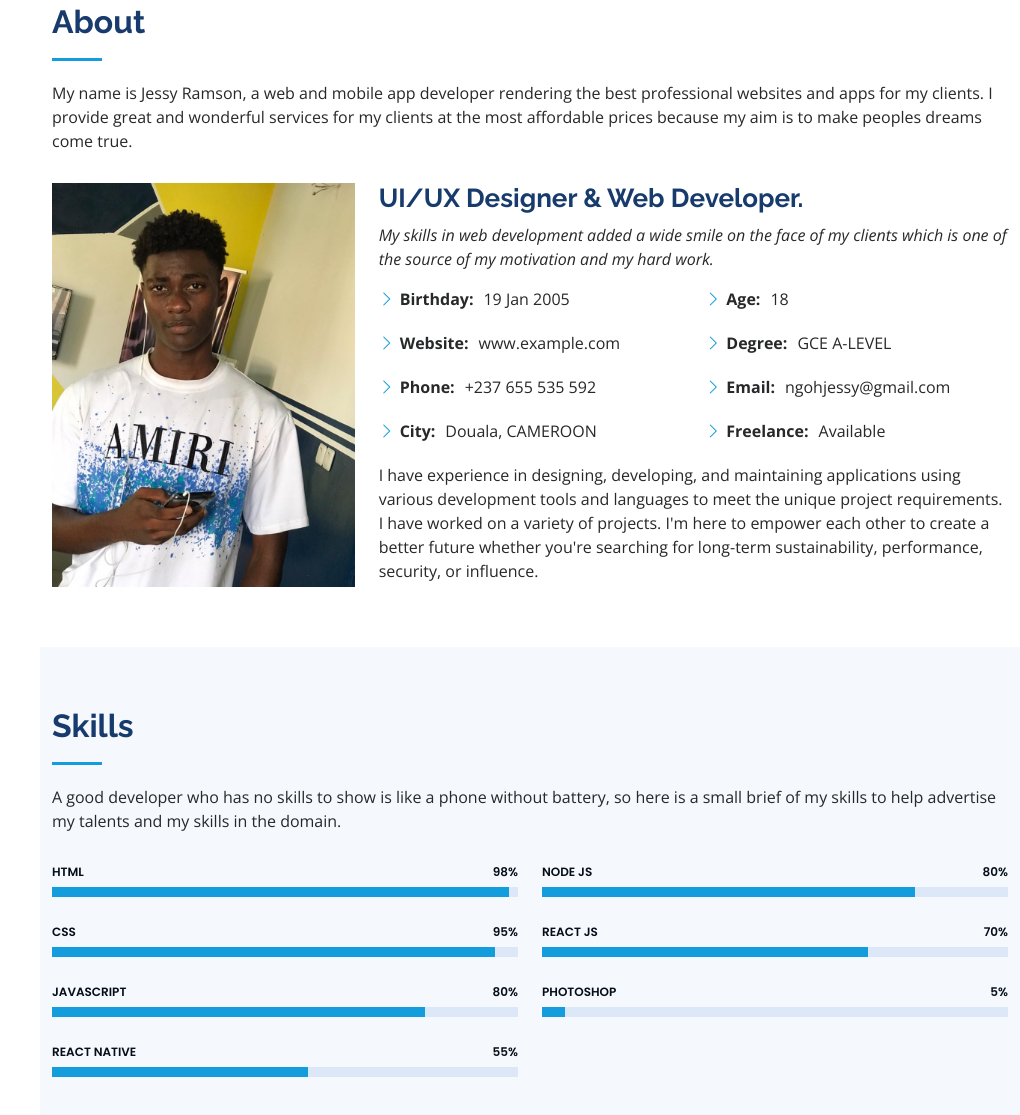
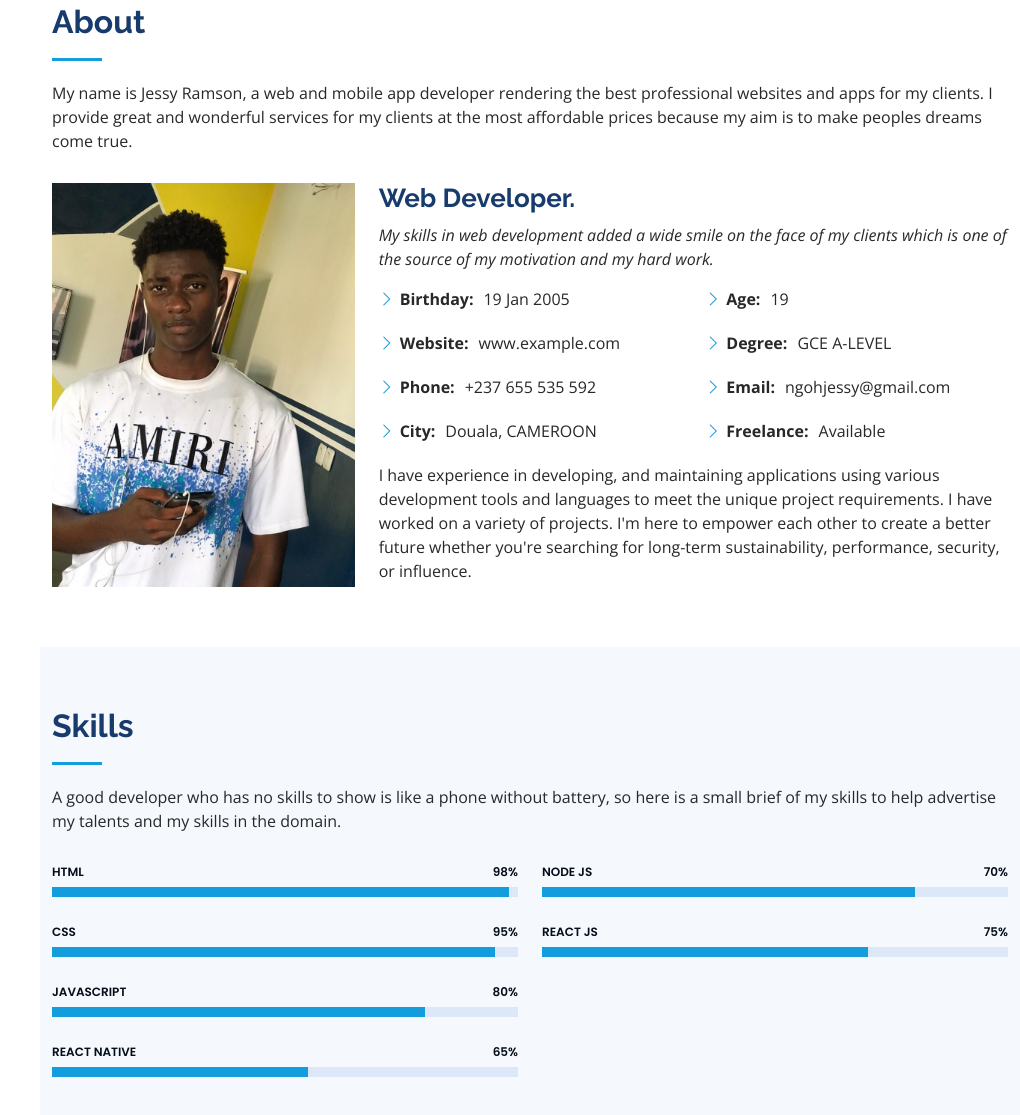
Before and after one commit to JessyRamson/jessyramson.github.io, a plain HTML site: page index.html in a window 1280 px wide. Shown: the part 857-1972 px from the top of the page, without its empty margins (260-1280 px from the left). Drawn offline with nearby package versions, Linux system fonts and the light colour scheme.

Commit message:
Update index.html

```diff
--- a/index.html
+++ b/index.html
@@ -141,7 +141,7 @@
           I'm a
           <span
             class="typed"
-            data-typed-items="Web Developer, Mobile App Developer, Designer"
+            data-typed-items="Web Developer, Mobile App Developer"
           ></span>
         </p>
       </div>
@@ -172,7 +172,7 @@
               />
             </div>
             <div class="col-lg-8 pt-4 pt-lg-0 content" data-aos="fade-left">
-              <h3>UI/UX Designer &amp; Web Developer.</h3>
+              <h3> Web Developer.</h3>
               <p class="fst-italic">
                 My skills in web development added a wide smile on the face of
                 my clients which is one of the source of my motivation and my
@@ -203,7 +203,7 @@
                   <ul>
                     <li>
                       <i class="bi bi-chevron-right"></i> <strong>Age:</strong>
-                      <span>18</span>
+                      <span>19</span>
                     </li>
                     <li>
                       <i class="bi bi-chevron-right"></i>
@@ -222,7 +222,7 @@
                 </div>
               </div>
               <p>
-                I have experience in designing, developing, and maintaining
+                I have experience in developing, and maintaining
                 applications using various development tools and languages to
                 meet the unique project requirements. I have worked on a variety
                 of projects. I'm here to empower each other to create a better
@@ -289,7 +289,7 @@
               </div>
 
               <div class="progress">
-                <span class="skill">React Native <i class="val">55%</i></span>
+                <span class="skill">React Native <i class="val">65%</i></span>
                 <div class="progress-bar-wrap">
                   <div
                     class="progress-bar"
@@ -304,7 +304,7 @@
 
             <div class="col-lg-6" data-aos="fade-up" data-aos-delay="100">
               <div class="progress">
-                <span class="skill">Node JS <i class="val">80%</i></span>
+                <span class="skill">Node JS <i class="val">70%</i></span>
                 <div class="progress-bar-wrap">
                   <div
                     class="progress-bar"
@@ -317,7 +317,7 @@
               </div>
 
               <div class="progress">
-                <span class="skill">React JS <i class="val">70%</i></span>
+                <span class="skill">React JS <i class="val">75%</i></span>
                 <div class="progress-bar-wrap">
                   <div
                     class="progress-bar"
@@ -329,18 +329,6 @@
                 </div>
               </div>
 
-              <div class="progress">
-                <span class="skill">Photoshop <i class="val">5%</i></span>
-                <div class="progress-bar-wrap">
-                  <div
-                    class="progress-bar"
-                    role="progressbar"
-                    aria-valuenow="05"
-                    aria-valuemin="0"
-                    aria-valuemax="100"
-                  ></div>
-                </div>
-              </div>
             </div>
           </div>
         </div>
@@ -398,7 +386,7 @@
             <div class="col-lg-6" data-aos="fade-up" data-aos-delay="100">
               <h3 class="resume-title">Intermediate Experience</h3>
               <div class="resume-item">
-                <h4>Beginner web developer</h4>
+                <h4>Web &amp; Mobile App developer</h4>
                 <h5>2022 - Present</h5>
                 <p><em>Getsmarter, Douala, CMR </em></p>
                 <ul>
```
